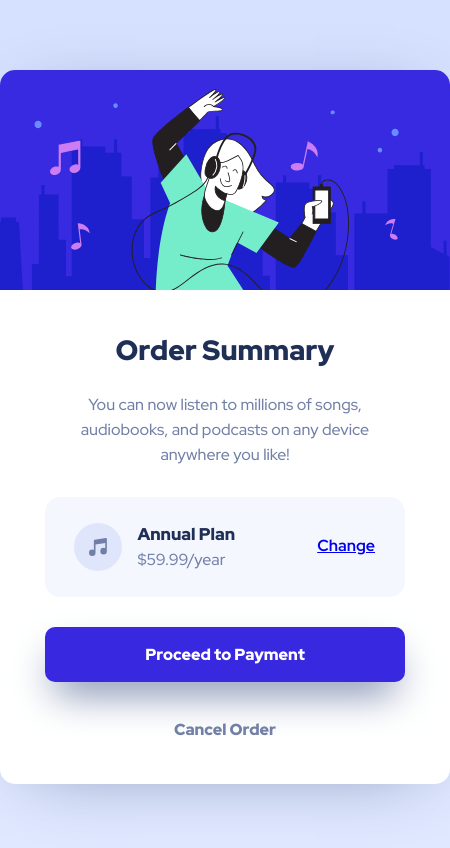
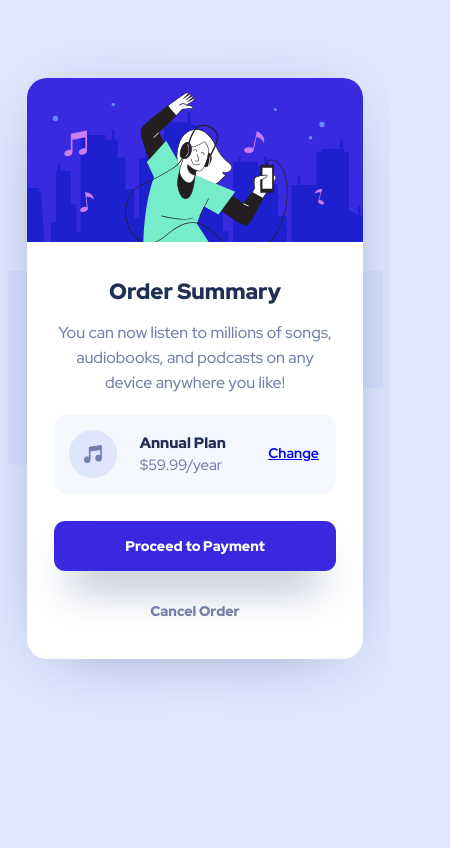
Before and after one commit to em-ewaa/Challenge-1, a plain HTML site: page index.html in a window 390 px wide. Shown: the whole page, 450 px wide, since content can reach past the window. Drawn offline with Linux system fonts and the light colour scheme.

Commit message:
Adjusted padding, margins. Developed Responsive web design for mobile devices

```diff
--- a/css/style.css
+++ b/css/style.css
@@ -4,91 +4,98 @@
   --v-pale-blue: hsl(225, 100%, 98%);
   --des-blue: hsl(224, 23%, 55%);
   --dark-blue: hsl(223, 47%, 23%);
+  font: 10px/25px 'Red Hat Display', sans-serif;
 }
-* {
-  /* border: 1px red solid; */
-}
+/* * {
+  border: 1px red solid;
+} */
 body {
   box-sizing: border-box;
-  font: 10px/25px 'Red Hat Display', sans-serif;
   color: var(--des-blue);
   text-align: center;
-  background: no-repeat url("/Challenge-1/images/pattern-background-desktop.svg") var(--pale-blue);
+  background: no-repeat center url("/Challenge-1/images/pattern-background-desktop.svg") var(--pale-blue);
   margin: 0;
-  padding: 70px 0;
 }
 
 .bubble {
   background-color: #fff;
-  width: 450px;
-  margin: 0 auto;
-  border-radius: 15px;
+  max-width: 450px;
+  margin: 20% auto;
+  border-radius: 2em;
   overflow: hidden;
-  box-shadow: 0px 10px 70px -30px var(--des-blue);
+  box-shadow: 0 1em 7em -3em var(--des-blue);
+}
+.music-guy {
+  width: 100%;
 }
 .container {
-  padding: 20px 45px 40px 45px;
+  padding: 5% 10% 10% 10%;
 }
 h1, h2 {
   font-weight: 900;
   color: var(--dark-blue);
 }
-
 h1 {
   font-size: 2.8em;
+  padding: 2rem 0;
+  margin: 0;
 }
 h2 {
   font-size: 1.7em;
   white-space: nowrap;
 }
-h1 + p {
-  padding: 10px 0;
+.text {
+  font-size: 1.6em;
+  max-width: 360px;
+  padding: .5rem 0;
+  margin: 0 auto;
 }
-p, a {
+p {
   font-size: 1.6em;
 }
-
 .plan-box {
   background-color: var(--v-pale-blue);
-  border-radius: 15px;
+  border-radius: 1.2em;
   display: grid;
   grid-template-areas:
     "music text change"
     "music text change";
   grid-template-columns: 1fr 1fr 2fr;
-  column-gap: 15px;
   place-items: center right;
-  line-height: 15px;
-  padding: 20px 0;
-  margin: 20px 0;
+  line-height: 1em;
+  padding: 4% 0;
+  margin: 1.5em 0;
 }
 .music {
   grid-area: music;
+  padding: 0 1.5em;
 }
 .plan-text {
   text-align: left;
   grid-area: text;
 }
-
 .plan-text > * {
-  margin: 10px 0;
+  margin: 1em .5em;
 }
-
 .change {
   grid-area: change;
   justify-self: right;
-  padding: 0 30px;
+  padding: 0 2.5em 0 0;
   font-weight: 700;
 }
-
+a {
+  font-size: 1.5em;
+}
 .payment {
-  padding: 15px 30px;
+  padding: .8em 3em;
   display: block;
   color: #fff;
   background-color: var(--bright-blue);
-  border-radius: 10px;
-  margin: 30px 0 35px 0;
-  box-shadow: 0px 20px 40px -10px var(--des-blue)
+  border-radius: .8em;
+  margin: 2em 0 2em 0;
+  box-shadow: 0 2em 3em -1.2em var(--des-blue);
+  white-space: nowrap;
+
 }
 .cancel {
   color: var(--des-blue);
@@ -99,9 +106,6 @@ a:hover:not(#change),
 a:active:not(#change)  {
   text-decoration: none;
   font-weight: 900;
-}
-#change:visited {
-  color: var(--dark-blue);
 }
 .payment:hover {
   background-color: var(--des-blue);
@@ -114,3 +118,37 @@ a:active:not(#change)  {
 a {
   transition: all .2s ease-in;
 }
+
+@media only screen and (max-width: 480px) {
+  body {
+    background-image: url("/Challenge-1/images/pattern-background-mobile.svg");
+  }
+  .bubble {
+  margin: 20% 7%;
+  }
+  .container {
+    padding: 5% 8% 10% 8%;
+  }
+  h1 {
+    font-size: 2.2em;
+    padding: .5em;
+  }
+  .text {
+    min-width: 263px;
+  }
+  h2, p {
+    font-size: 1.5em;
+  }
+  a {
+    font-size: 1.4em;
+  }
+  .plan-text > * {
+    margin: .8em .5em;
+  }
+  .change {
+    padding: 0 1.7em 0 0;
+  }
+  .payment {
+    padding: .9em 3em;
+  }
+}
--- a/index.html
+++ b/index.html
@@ -13,10 +13,10 @@
 </head>
 <body>
   <div class="bubble">
-    <img src="./images/illustration-hero.svg" alt="Illustrated person enjoying our streaming service.">
+    <img src="./images/illustration-hero.svg" alt="Illustrated person enjoying our streaming service." class="music-guy">
     <div class="container">
       <h1>Order Summary</h1>
-      <p>You can now listen to millions of songs, audiobooks, and podcasts on any device anywhere you like!</p>
+      <p class="text">You can now listen to millions of songs, audiobooks, and podcasts on any device anywhere you like!</p>
       <div class="plan-box">
         <img src="./images/icon-music.svg" height="48px" width="48px" class="music">
         <div class="plan-text">
```
